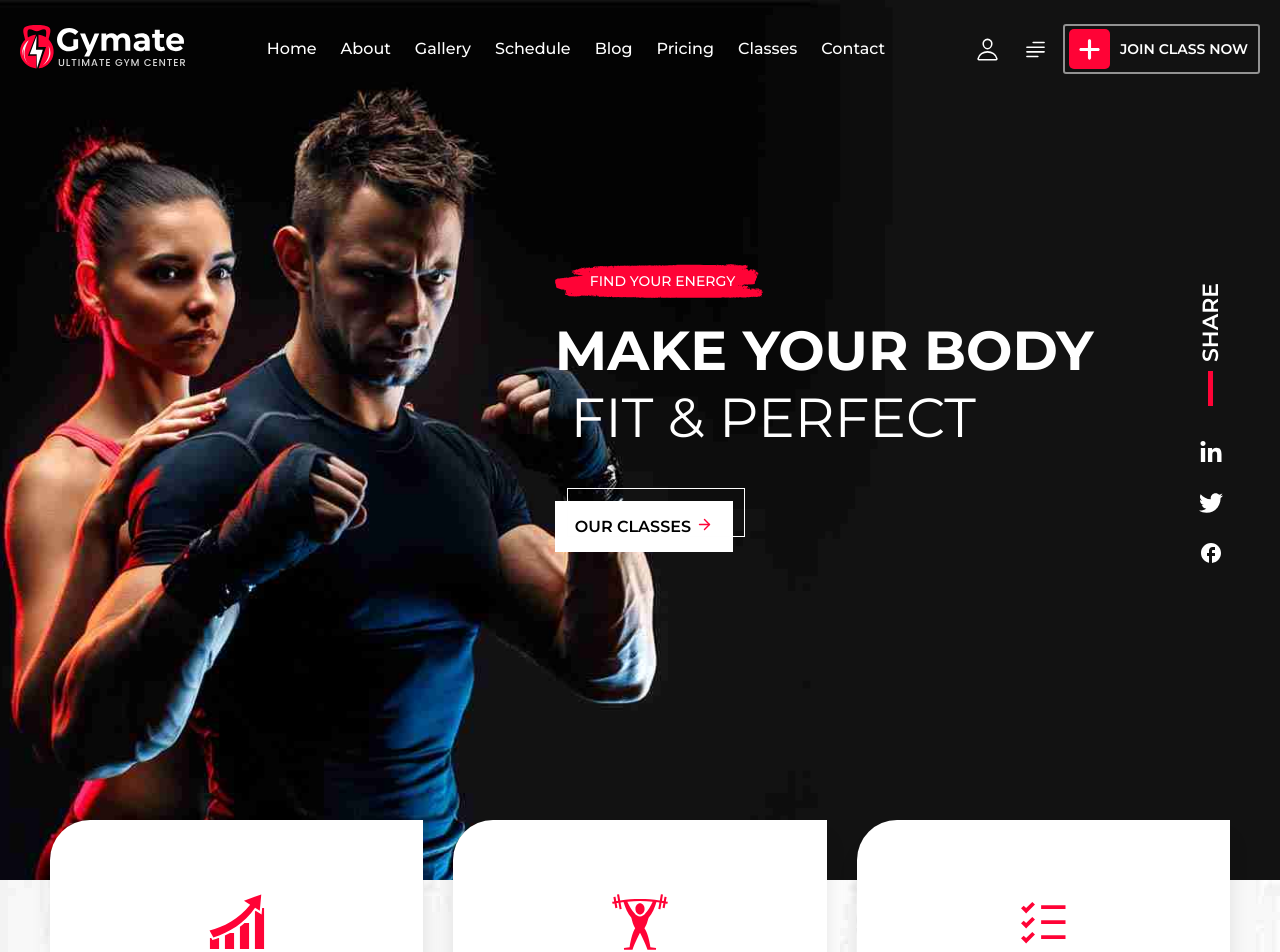
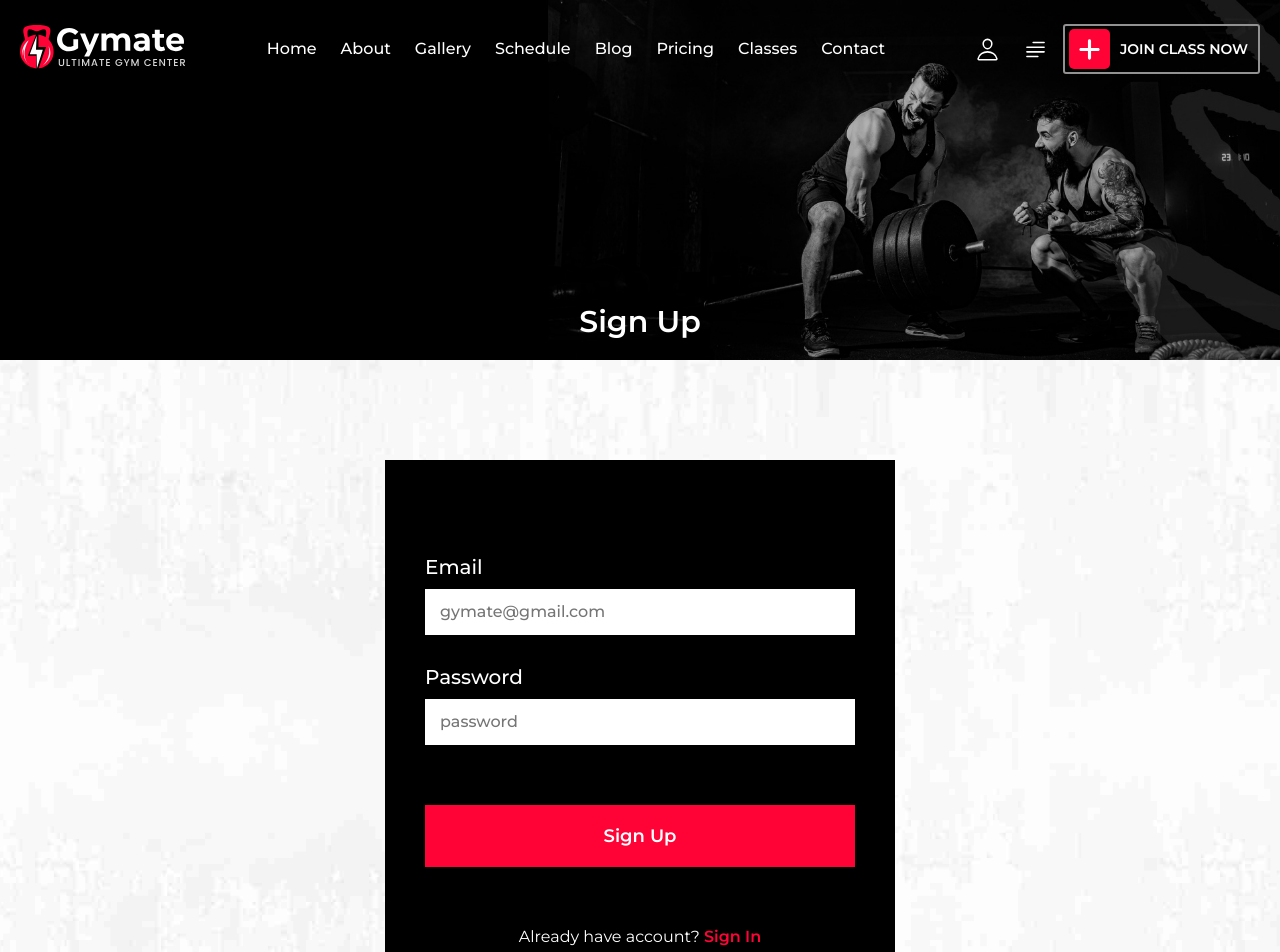
Before and after one commit to shreyash19-pixel/gym-app, a React (Create React App) app: page /SignUp in a window 1280 px wide. Shown: the top 952 px of the page. Built offline with nearby package versions, Linux system fonts and the light colour scheme.

Commit message:
added-new-sec

```diff
--- a/package.json
+++ b/package.json
@@ -9,6 +9,7 @@
     "react": "^18.2.0",
     "react-dom": "^18.2.0",
     "react-icons": "^5.0.1",
+    "react-router-dom": "^6.22.1",
     "react-scripts": "5.0.1",
     "styled-components": "^6.1.8",
     "web-vitals": "^2.1.4"
--- a/src/App.js
+++ b/src/App.js
@@ -1,6 +1,9 @@
 import Home from "./pages/Home";
 import AppContext from "./utils/AppContext";
+import { BrowserRouter as Router, Routes, Route } from "react-router-dom";
 import { useState } from "react";
+import SignUp from "./components/SignUp";
+import SignIn from "./components/SignIn";
 function App() {
 
   const [slider, setSlider] = useState(false)
@@ -11,11 +14,15 @@ function App() {
   }
 
   return (
-    <div>
+    <Router>
       <AppContext.Provider value = {shareData}>
-        <Home />
+        <Routes>
+          <Route path = "/" element = {<Home />} />
+          <Route path = "/SignUp" element = {<SignUp />} />
+          <Route path = "/SignIn" element = {<SignIn />} />
+        </Routes>
       </AppContext.Provider>
-    </div>
+    </Router>
   );
 }
 
--- a/src/components/Nav/index.jsx
+++ b/src/components/Nav/index.jsx
@@ -8,9 +8,11 @@ import { GiHamburgerMenu } from "react-icons/gi";
 import { RxCross2 } from "react-icons/rx";
 import Slider from '../Slider';
 import AppContext from '../../utils/AppContext';
+import { useNavigate } from 'react-router-dom'
 
 const Nav = () => {
 
+    const navigate = useNavigate()
     const navLinks = [
         {title : "Home", link : "#Home"},
         {title : "About", link : "#About"},
@@ -68,7 +70,7 @@ const Nav = () => {
             <Hamburger onClick = {() => setNav(!nav)}>
               <GiHamburgerMenu />
             </Hamburger>
-                <IconWrap>
+                <IconWrap onClick = {() => navigate("/SignUp")}>
                     <IoPersonOutline />
                 </IconWrap>
                 <IconWrap onClick={() => setSlider(!slider)}>
--- /dev/null
+++ b/src/components/SignIn/index.jsx
@@ -0,0 +1,57 @@
+import React, { useState } from 'react'
+import { EmailInput, EmailLabel, FormContainer,  FormWrap,  InputContainer,  InputWrap,  SignUpButton,  SignUpDesc,  SignupContainer, SignupHeader, SignupSpan } from '../../styles/SignUp'
+import Nav from '../Nav'
+import Footer from '../Footer'
+import { useNavigate } from 'react-router-dom'
+
+const SignIn = () => {
+
+    const navigate = useNavigate()
+    const [email, setEmail] = useState("")
+    const [password, setPassword] = useState("")
+
+    const handleForm = () => {
+
+        if(email !== ""  && password !== "")
+        {
+            alert("Account Created Successfully")
+            navigate("/")
+        }
+        else
+        {
+            alert("All Fields are Required!!!!")
+        }
+    }
+
+  return (
+    <SignupContainer>
+    <Nav />
+    <SignupHeader>
+        Sign In
+    </SignupHeader>
+    <FormContainer>
+       <FormWrap>
+            <InputContainer>
+                <InputWrap>
+                    <EmailLabel>
+                        Email
+                    </EmailLabel>
+                    <EmailInput type='email' placeholder='gymate@gmail.com' id = "email" value = {email} onChange={(e) => setEmail(e.target.value)} />
+                </InputWrap>
+                <InputWrap>
+                    <EmailLabel>
+                        Password
+                    </EmailLabel>
+                    <EmailInput type = "password" placeholder='password' id = "email" value = {password} onChange={(e) => setPassword(e.target.value)} />
+                </InputWrap>
+            </InputContainer>
+            <SignUpButton onClick = {handleForm} >Sign In</SignUpButton>
+            <SignUpDesc>New to Gymate? <SignupSpan onClick={() => (navigate("/SignUp"))}> Sign Up</SignupSpan> </SignUpDesc>
+       </FormWrap>
+    </FormContainer>
+    <Footer/>
+</SignupContainer>
+  )
+}
+
+export default SignIn
--- /dev/null
+++ b/src/components/SignUp/index.jsx
@@ -0,0 +1,57 @@
+import React, { useState } from 'react'
+import { EmailInput, EmailLabel, FormContainer,  FormWrap,  InputContainer,  InputWrap,  SignUpButton,  SignUpDesc,  SignupContainer, SignupHeader, SignupSpan } from '../../styles/SignUp'
+import Nav from '../Nav'
+import Footer from '../Footer'
+import { useNavigate } from 'react-router-dom'
+
+const SignUp = () => {
+
+    const navigate = useNavigate()
+    const [email, setEmail] = useState("")
+    const [password, setPassword] = useState("")
+
+    const handleForm = () => {
+
+        if(email !== ""  && password !== "")
+        {
+            alert("Login Successfull")
+            navigate("/")
+        }
+        else
+        {
+            alert("All Fields are Required!!!!")
+        }
+    }
+
+  return (
+    <SignupContainer>
+        <Nav />
+        <SignupHeader>
+            Sign Up
+        </SignupHeader>
+        <FormContainer>
+           <FormWrap>
+                <InputContainer>
+                    <InputWrap>
+                        <EmailLabel>
+                            Email
+                        </EmailLabel>
+                        <EmailInput type='email' placeholder='gymate@gmail.com' id = "email" value = {email} onChange={(e) => setEmail(e.target.value)} />
+                    </InputWrap>
+                    <InputWrap>
+                        <EmailLabel>
+                            Password
+                        </EmailLabel>
+                        <EmailInput type = "password" placeholder='password' id = "email" value = {password} onChange={(e) => setPassword(e.target.value)} />
+                    </InputWrap>
+                </InputContainer>
+                <SignUpButton onClick = {handleForm} >Sign Up</SignUpButton>
+                <SignUpDesc>Already have account? <SignupSpan onClick={() => (navigate("/SignIn"))} >Sign In</SignupSpan> </SignUpDesc>
+           </FormWrap>
+        </FormContainer>
+        <Footer/>
+    </SignupContainer>
+  )
+}
+
+export default SignUp
--- /dev/null
+++ b/src/styles/SignUp/index.jsx
@@ -0,0 +1,114 @@
+import styled from "styled-components";
+import SignupBg from '../../assets/signup-login.jpg'
+import FormBg from '../../assets/background.jpg'
+
+export const SignupContainer = styled.div`
+    width: 100%;
+    display: flex;
+    justify-content: center;
+    flex-direction: column;
+`
+
+export const SignupHeader = styled.div`
+    width: 100%;
+    height: 45vh;
+    background-image: url(${SignupBg});
+    background-position: 50%;
+    background-repeat: no-repeat;
+    background-size: cover;
+    object-fit: cover;
+    display: flex;
+    justify-content: center;
+    align-items: flex-end;
+    color: white;
+    padding-bottom: 20px;
+    font-size: 30px;
+    font-weight: 600;
+`
+
+export const FormContainer = styled.div`
+    width: 100%;
+    padding: 100px 20px;
+    background-image: url(${FormBg});
+    background-position: 50%;
+    background-size: cover;
+    background-repeat: no-repeat;
+    display: flex;
+    align-items: center;
+    justify-content: center;
+`
+
+export const FormWrap = styled.div`
+    width: 100%;
+    max-width: 510px;
+    min-height: 580px;
+    background-color: black;
+    padding: 40px;
+    display: flex;
+    align-items: center;
+    justify-content: center;
+    flex-direction: column;
+    gap: 60px;
+
+    @media (max-width: 425px)
+    {
+        padding-inline: 20px;
+    }
+`
+
+export const InputContainer = styled.div`
+    width: 100%;
+    display: flex;
+    flex-direction: column;
+    gap: 30px;
+`
+
+export const InputWrap = styled.div`
+    width: 100%;
+    display: flex;
+    flex-direction: column;
+    gap: 10px;
+`
+
+export const EmailLabel = styled.label`
+    color: white;
+    font-size: 20px;
+    font-weight: 500;
+`
+
+export const EmailInput = styled.input`
+    width: 100%;
+    padding: 15px;
+    border: none;
+    outline: none;
+
+    &::placeholder{
+        font-weight: 500;
+        font-size: 16px;
+    }
+`
+
+export const SignUpButton = styled.div`
+    background-color: #FF0336;
+    padding: 20px;
+    text-align: center;
+    width: 100%;
+    color: white;
+    font-size: 18px;
+    font-weight: 600;
+    cursor: pointer;
+`
+
+export const SignUpDesc = styled.p`
+    color: white;
+
+    @media (max-width: 425px)
+    {
+        font-size: 13px;
+    }
+`
+export const SignupSpan = styled.span`
+    color: #FF0336;
+    font-weight: 600;
+    cursor: pointer;
+`
```
Also changed, not shown: src/assets/signup-login.jpg (added), 1 other file (tests, documents, lock files or other folders).
